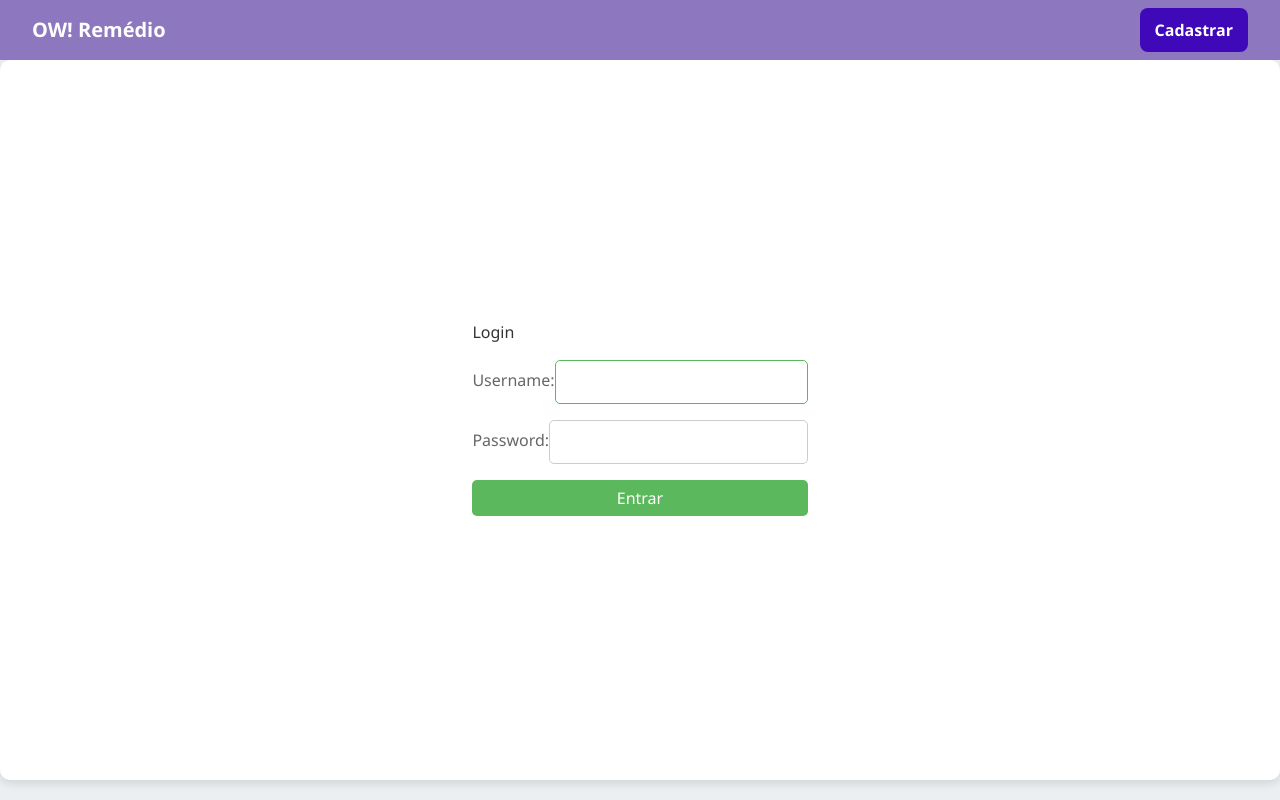
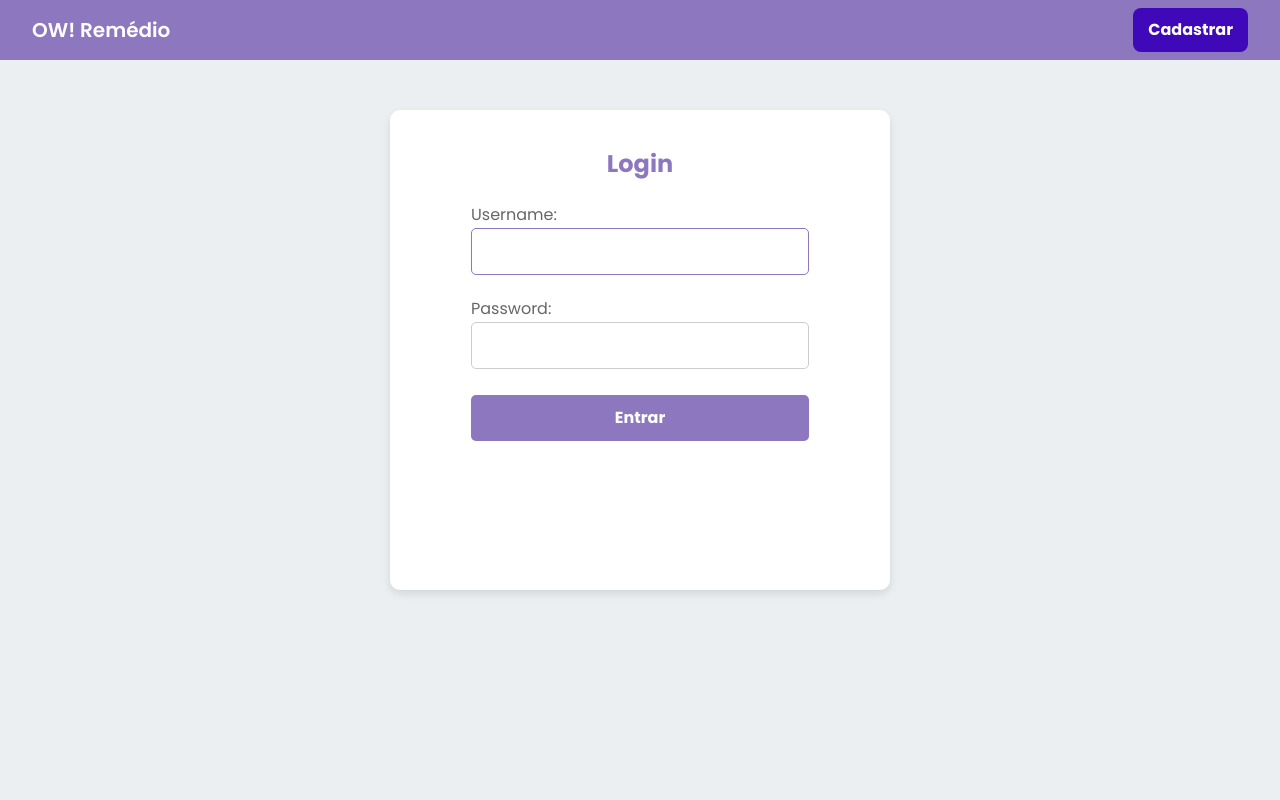
Before and after one commit to FredericoBaker/tp-engenharia-de-software, a Django app: page / in a window 1280 px wide. Run offline with Django 5.2, Linux system fonts and the light colour scheme; some libraries are stand-ins or nearby versions.

Commit message:
Tela de login pronta, e mudança na fonte do projeto para Poppins, seguindo o design do figma

```diff
--- a/main_app/static/main_app/css/layout.css
+++ b/main_app/static/main_app/css/layout.css
@@ -1,3 +1,5 @@
+@import url('https://fonts.googleapis.com/css2?family=Poppins:ital,wght@0,100;0,200;0,300;0,400;0,500;0,600;0,700;0,800;0,900;1,100;1,200;1,300;1,400;1,500;1,600;1,700;1,800;1,900&display=swap');
+
 nav {
   background-color: #8d77be;
 }
--- a/main_app/static/main_app/css/login.css
+++ b/main_app/static/main_app/css/login.css
@@ -1,18 +1,21 @@
 body {
   background-color: #eceff1;
-  font-family: "Segoe UI", Tahoma, Geneva, Verdana, sans-serif;
+  font-family: Poppins;
 }
 
 .login-container {
   display: flex;
-  align-items: center;
   justify-content: center;
   background: #fff;
   box-shadow: 0 4px 8px rgba(0, 0, 0, 0.1);
   border-radius: 10px;
   padding: 20px;
-  width: 100vw;
-  height: 90vh;
+  width: 40vw;
+  max-width: 500px;
+  max-height: 500px;
+  height: 60vh;
+  margin: 0 auto;
+  margin-top: 50px;
 }
 
 .login-container h2 {
@@ -22,7 +25,6 @@ body {
 
 .form-group {
   width: 100%;
-  display: flex;
   align-items: center;
   justify-content: center;
 }
@@ -34,15 +36,16 @@ body {
 }
 
 .form-group input {
-  width: calc(100% - 20px);
+  width: 100%;
   padding: 10px;
+  margin-bottom: 10px;
   border: 1px solid #ccc;
   border-radius: 5px;
   transition: border-color 0.5s;
 }
 
 .form-group input:focus {
-  border-color: #5cb85c;
+  border-color: #8D77BE;
   outline: none;
 }
 
@@ -53,12 +56,14 @@ body {
 
 .login-button {
   width: 100%;
+  height: 46px;
   padding: 10px;
   border: none;
   border-radius: 5px;
-  background-color: #5cb85c;
+  background-color: #8D77BE;
   color: white;
   font-size: 16px;
+  font-weight: 700;
   cursor: pointer;
   transition: background-color 0.3s;
 }
@@ -71,6 +76,13 @@ body {
   animation: fadeIn 0.5s ease-in-out;
 }
 
+.h4{
+  text-align: center;
+  font-weight: 700;
+  color: #8D77BE;
+  padding: 20px;
+}
+
 @keyframes fadeIn {
   from {
     opacity: 0;
--- a/main_app/static/main_app/css/register.css
+++ b/main_app/static/main_app/css/register.css
@@ -1,6 +1,6 @@
 body {
   background-color: #eaf1ef;
-  font-family: "Segoe UI", Tahoma, Geneva, Verdana, sans-serif;
+  font-family: Poppins;
 }
 
 .general-container {
--- a/main_app/templates/main_app/login.html
+++ b/main_app/templates/main_app/login.html
@@ -1,13 +1,14 @@
 {% extends "main_app/layout.html" %} {% load static %} {% block body %}
-<link rel="stylesheet" href="{% static 'main_app/css/login.css' %}" />
+
+<link rel="stylesheet" href="{% static 'main_app/css/login.css' %}?v=1" />
 
 <div class="general-container">
   <div class="login-container animated">
     <form action="{% url 'login' %}" method="post" class="login-form">
       {% csrf_token %}
-      <h2>Login</h2>
+      <h4 class="h4">Login</h4>
       <div class="form-group">
-        {{ form.username.label_tag }} {{ form.username }} {% if form.username.errors %}
+          {{ form.username.label_tag }} {{ form.username }} {% if form.username.errors %}
         <span class="error">{{ form.username.errors.as_text }}</span>
         {% endif %}
       </div>
```
